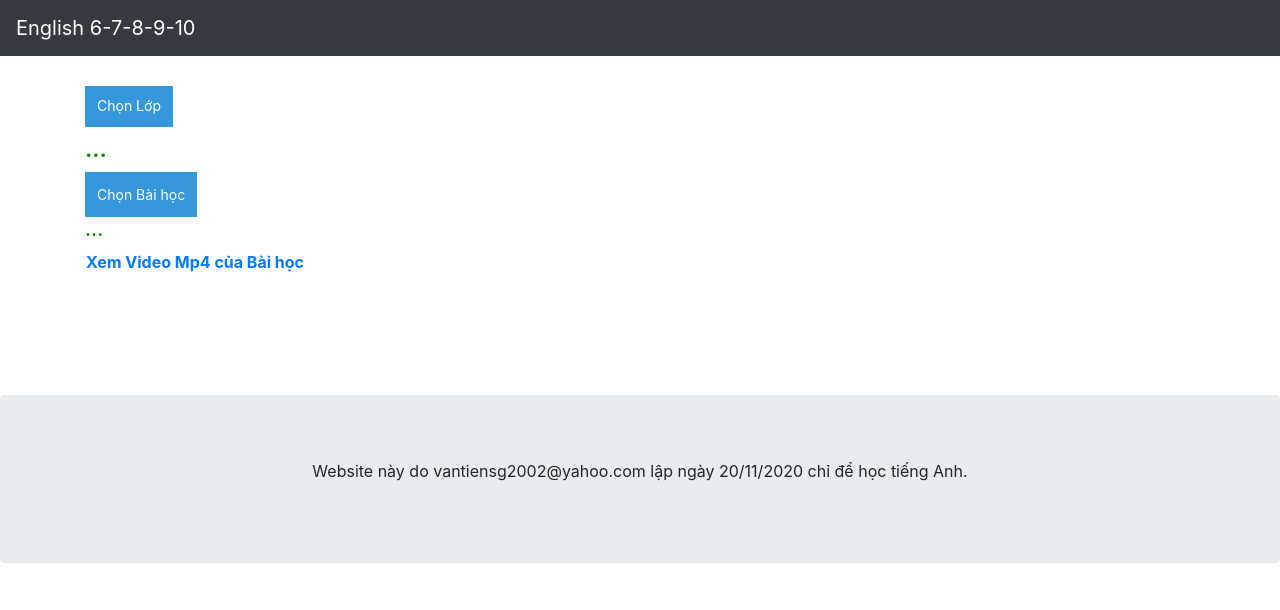
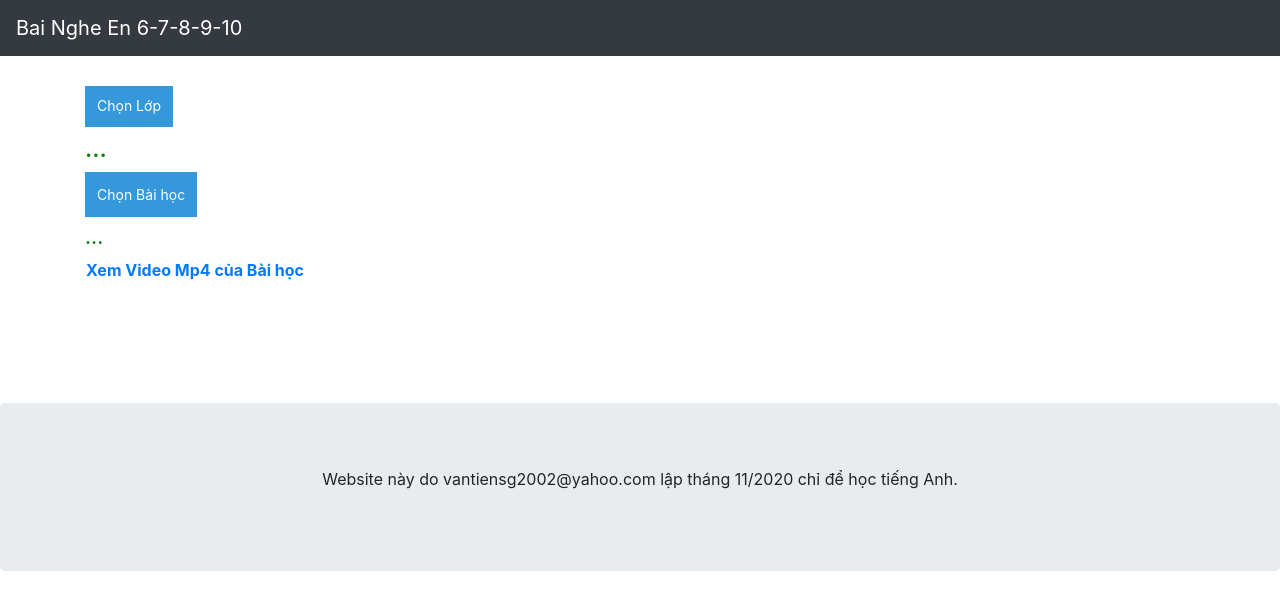
Before and after one commit to vuhanggdcd/tiengs.github.io, a plain HTML site: page index.html in a window 1280 px wide. Drawn offline with nearby package versions, Linux system fonts and the light colour scheme.

Commit message:
Update index.html
Sua 18-11-2020

```diff
--- a/index.html
+++ b/index.html
@@ -1,7 +1,7 @@
 <!DOCTYPE html>
 <html lang="en">
 <head>
-  <title>English Trung Hoc</title>
+  <title>Bai Nghe En 6-7-8-9-10</title>
   <meta charset="utf-8">
   <meta name="viewport" content="width=device-width, initial-scale=1">
   <link rel="stylesheet" href="https://maxcdn.bootstrapcdn.com/bootstrap/4.3.1/css/bootstrap.min.css">
@@ -55,7 +55,7 @@
 <!--(1) menu den -->
 
 <nav class="navbar navbar-expand-sm bg-dark navbar-dark">
-  <a class="navbar-brand" href="/">English 6-7-8-9-10</a>
+  <a class="navbar-brand" href="/">Bai Nghe En 6-7-8-9-10</a>
 </nav>
 <div class="container" style="margin-top:30px">
   <div class="dropdown">
@@ -562,7 +562,8 @@ window.onclick = function(event) {
 
 
 </script>
-<br>
+
+<h5></h5>
 <h5 id="baimchon" style="color:Green;">...</h5>
 
 <table>
@@ -587,7 +588,7 @@ window.onclick = function(event) {
 
 
 <div class="jumbotron text-center" style="margin-bottom:0">
-  <p>Website này do vantiensg2002@yahoo.com lập ngày 20/11/2020 chỉ để học tiếng Anh.</p>
+  <p>Website này do vantiensg2002@yahoo.com lập tháng 11/2020 chỉ để học tiếng Anh.</p>
  </div>
 
 </body>
```
